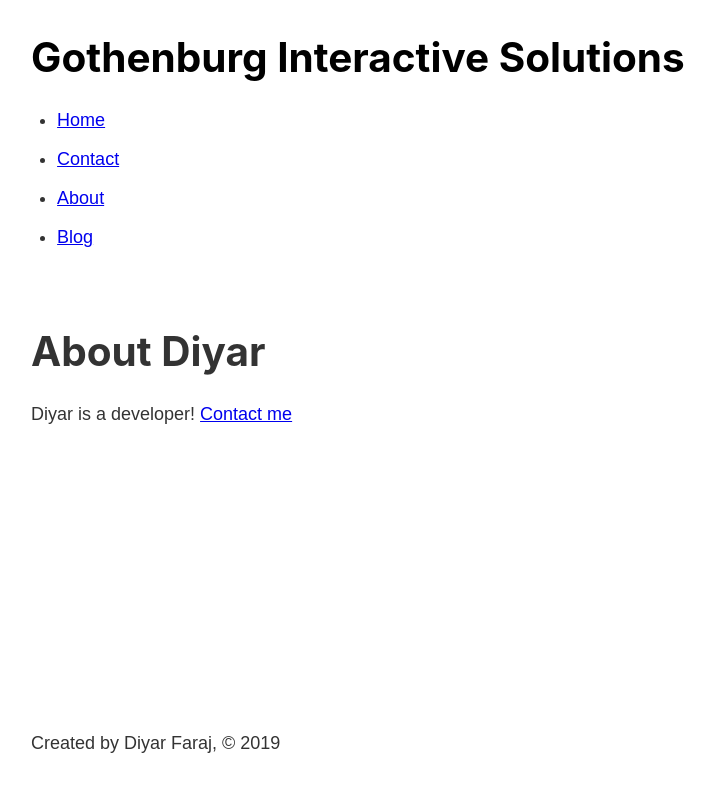
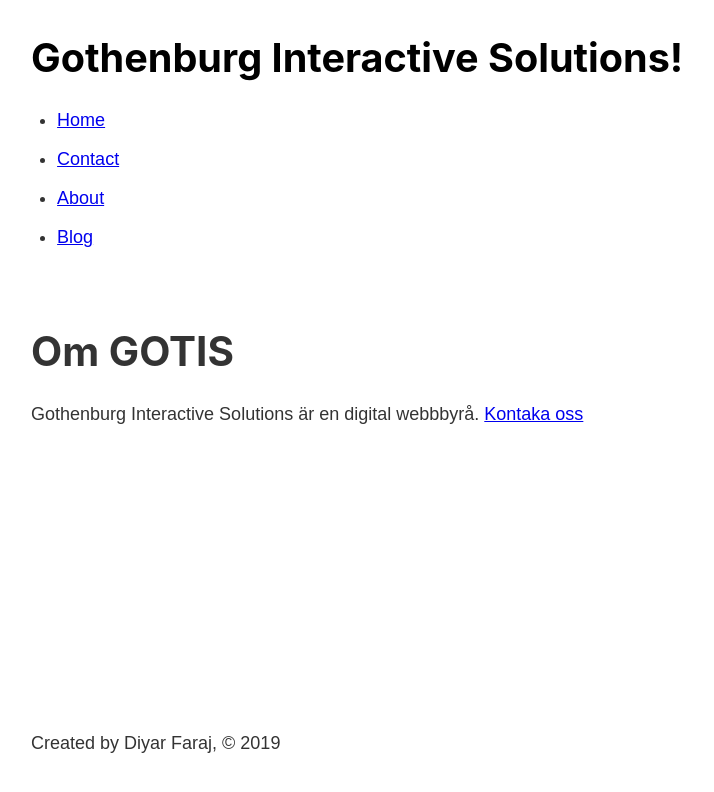
Before and after one commit to diyarfaraj/gatsby-blog, a Gatsby site: page /about in a window 1280 px wide. Shown: the whole page, without its empty margins (252-966 px from the left). Built offline with nearby package versions, Linux system fonts and the light colour scheme; Gatsby itself is replaced by a stand-in of ours.

Commit message:
added graphql

```diff
--- a/gatsby-config.js
+++ b/gatsby-config.js
@@ -6,5 +6,9 @@
 
 module.exports = {
 	/* Your site config here */
+	siteMetadata: {
+		title: 'Gothenburg Interactive Solutions!',
+		author: 'Diyar Faraj'
+	},
 	plugins: [ 'gatsby-plugin-sass' ]
 };
--- a/src/components/footer.js
+++ b/src/components/footer.js
@@ -1,9 +1,20 @@
 import React from 'react';
+import { Link, graphql, useStaticQuery } from 'gatsby';
 
 const Footer = () => {
+	const data = useStaticQuery(graphql`
+		query {
+			site {
+				siteMetadata {
+					author
+				}
+			}
+		}
+	`);
+
 	return (
 		<footer>
-			<p>Created by Diyar Faraj, © 2019</p>
+			<p>Created by {data.site.siteMetadata.author}, © 2019</p>
 		</footer>
 	);
 };
--- a/src/components/header.js
+++ b/src/components/header.js
@@ -1,13 +1,24 @@
 import React from 'react';
-import { Link } from 'gatsby';
+import { Link, graphql, useStaticQuery } from 'gatsby';
 import headerStyles from './header.module.scss';
 
 const Header = () => {
+	const data = useStaticQuery(graphql`
+		query {
+			site {
+				siteMetadata {
+					title
+				}
+			}
+		}
+	`);
 	return (
 		<header className={headerStyles.header}>
-			<Link className={headerStyles.title} to="/">
-				<h1>Gothenburg Interactive Solutions</h1>
-			</Link>
+			<h1>
+				<Link className={headerStyles.title} to="/">
+					{data.site.siteMetadata.title}
+				</Link>
+			</h1>
 			<nav>
 				<ul className={headerStyles.navList}>
 					<li>
--- a/src/components/header.module.scss
+++ b/src/components/header.module.scss
@@ -4,7 +4,7 @@
 
 .title {
 	color: #000000;
-	font-size: 3rem;
+	font-size: 2.2rem;
 	text-decoration: none;
 }
 
--- a/src/pages/about.js
+++ b/src/pages/about.js
@@ -5,9 +5,9 @@ import Layout from '../components/layout';
 const AboutPage = () => {
 	return (
 		<Layout>
-			<h1>About Diyar</h1>
+			<h1>Om GOTIS</h1>
 			<p>
-				Diyar is a developer! <Link to="/contact">Contact me</Link>
+				Gothenburg Interactive Solutions är en digital webbbyrå. <Link to="/contact">Kontaka oss</Link>
 			</p>
 		</Layout>
 	);
--- a/src/pages/contact.js
+++ b/src/pages/contact.js
@@ -5,9 +5,9 @@ import Layout from '../components/layout';
 const ContactPage = () => {
 	return (
 		<Layout>
-			<h1> Contact Diyar</h1>
+			<h1> Kontaka Oss</h1>
 			<p>
-				Best way to reach Diyar is throush his{' '}
+				Just nu kan man endast kontakta grundaren Diyar Faraj på hans his{' '}
 				<a target="_blank" href="https://twitter.com/diyarfaraj">
 					Twitter
 				</a>
```
